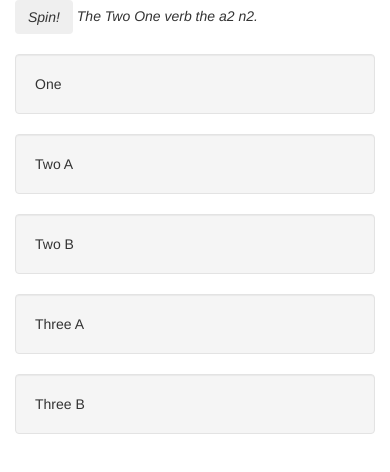
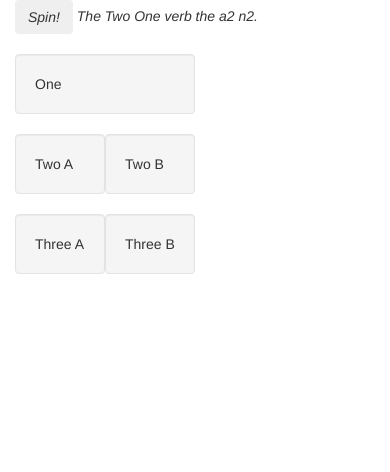
Before and after one commit to nbogie/wordspin, a plain HTML site: page index.html in a window 390 px wide. Drawn offline with nearby package versions, Linux system fonts and the light colour scheme.

Commit message:
layout xs

```diff
--- a/index.html
+++ b/index.html
@@ -30,19 +30,19 @@
     </div>
 
     <br/>
-    <div class="col-sm-6">
+    <div class="col-xs-6">
         <div class="row well">
             <div id="word1">One</div>
         </div>
 
         <div class="row">
-            <div id="word2a" class="col-sm-6 well">Two A</div>
-            <div id="word2b" class="col-sm-6 well">Two B</div>
+            <div id="word2a" class="col-xs-6 well">Two A</div>
+            <div id="word2b" class="col-xs-6 well">Two B</div>
         </div>
 
         <div class="row">
-            <div id="word3a" class="col-sm-6 well">Three A</div>
-            <div id="word3b" class="col-sm-6 well">Three B</div>
+            <div id="word3a" class="col-xs-6 well">Three A</div>
+            <div id="word3b" class="col-xs-6 well">Three B</div>
         </div>
     </div>
 
```
